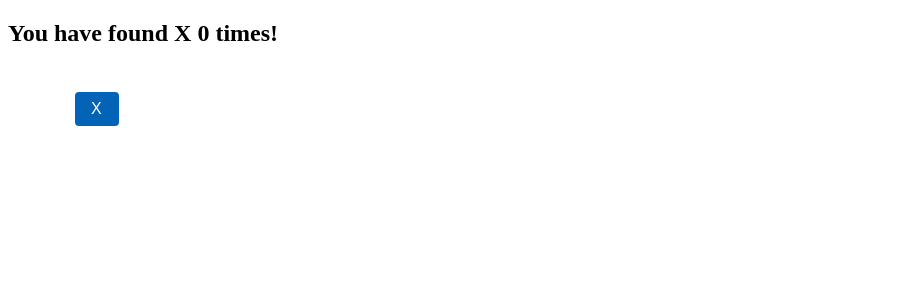
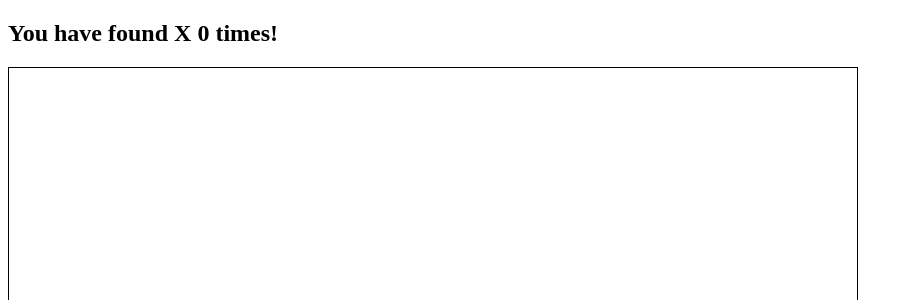
Before and after one commit to gokhansihli/grad-fe-tests, a React (Vite) app: page /test-4 in a window 1280 px wide. Shown: the top 300 px of the page, without its empty margins (0-913 px from the left). Built offline with nearby package versions, Linux system fonts and the light colour scheme.

Commit message:
Added style

```diff
--- a/src/components/test-4/findX.css
+++ b/src/components/test-4/findX.css
@@ -0,0 +1,40 @@
+.table-container {
+  width: auto;
+  height: auto;
+  border: 1px solid black;
+}
+
+.table-container tr {
+  padding: 0;
+  margin: 0;
+}
+
+.table-container td {
+  box-sizing: border-box;
+  width: 45px;
+  height: 45px;
+}
+
+.table-container td .x {
+  visibility: hidden;
+}
+
+.table-container td:hover .x {
+  visibility: visible;
+}
+
+.x {
+  width: 40px;
+  height: 40px;
+  padding: 0;
+  margin: 0;
+  color: black;
+  background-color: transparent;
+  font-weight: bold;
+  font-size: large;
+}
+
+.x:hover {
+  background-color: transparent;
+  cursor: default;
+}
```
